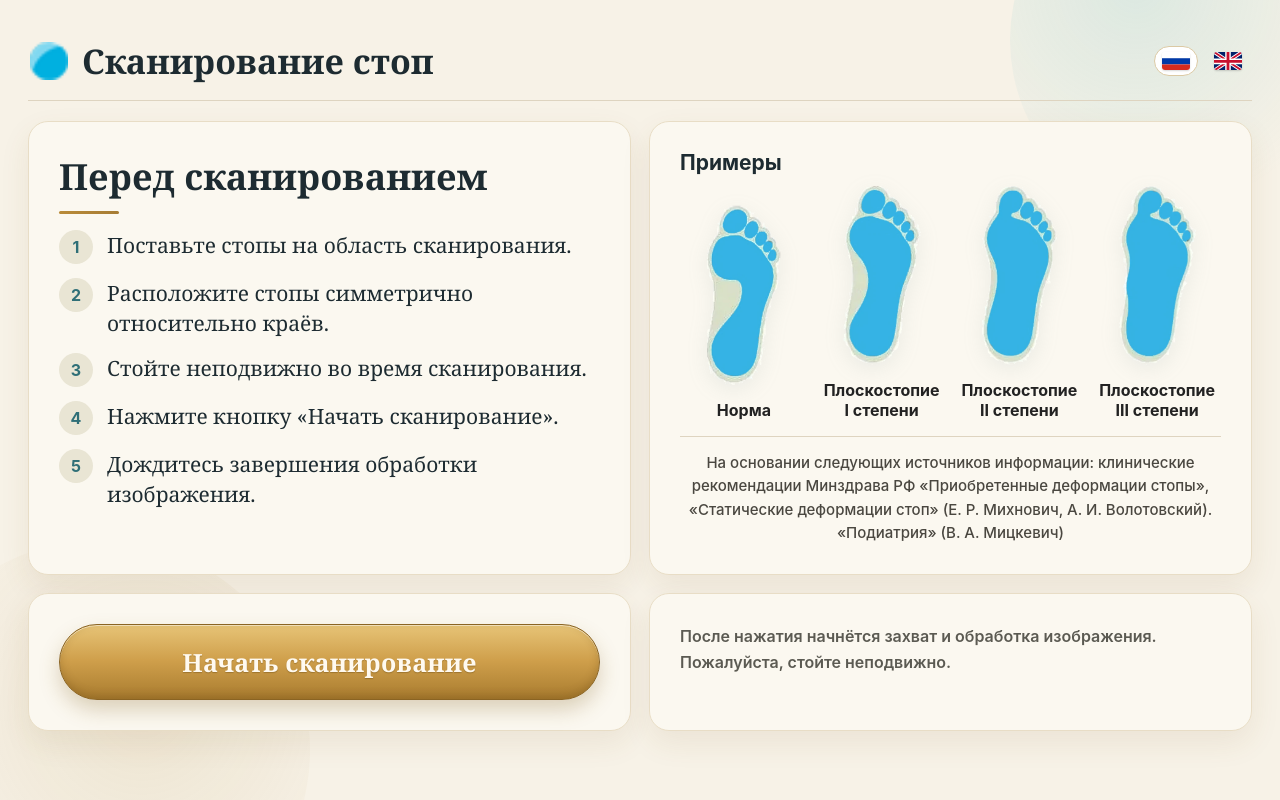
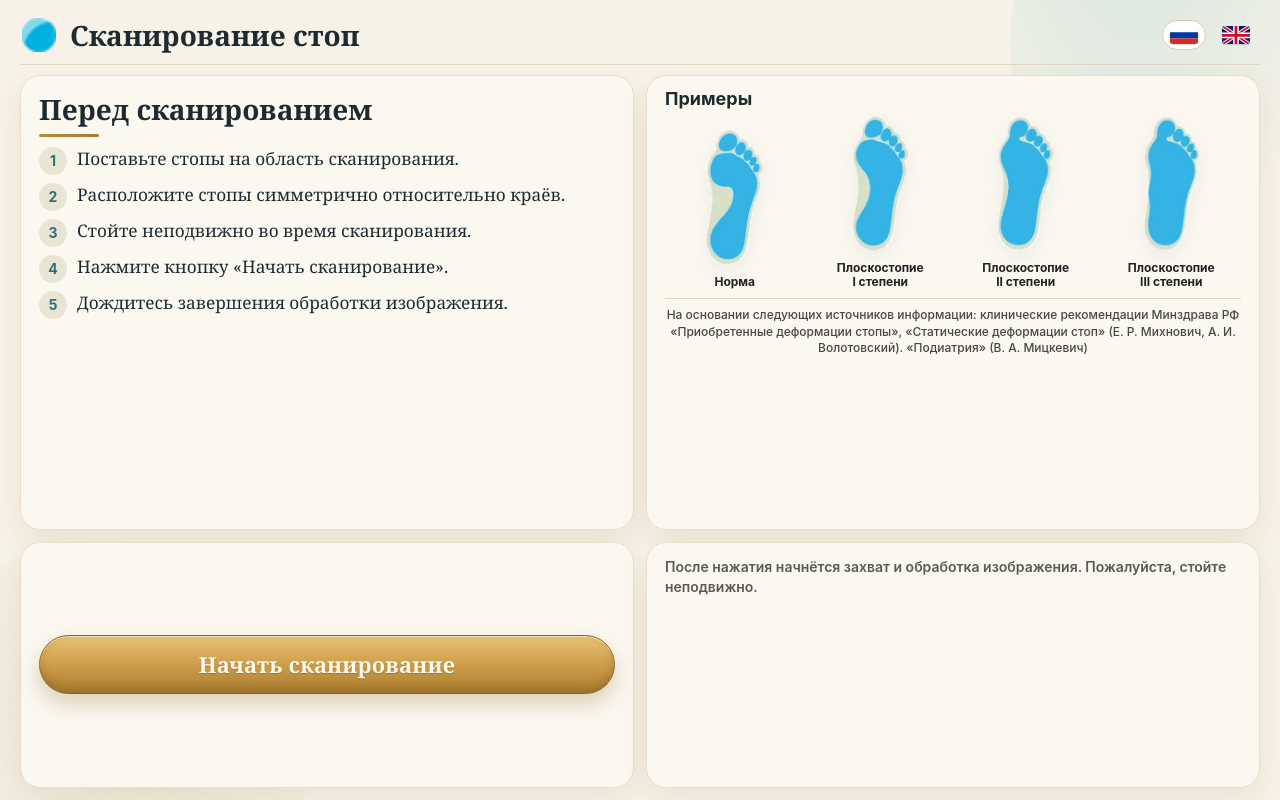
Before and after one commit to youssefhassanecoten-tech/scannerfrontexp, a plain HTML site: page home.html in a window 1280 px wide. Drawn offline with Linux system fonts and the light colour scheme.

Commit message:
Make home page fit viewport without scrolling

```diff
--- a/home.html
+++ b/home.html
@@ -31,6 +31,38 @@ body::after{bottom:-160px;left:-110px;width:420px;height:420px;background:radial
 h2{margin:0 0 8px;font-size:clamp(26px,3.4vw,36px)} .rule{width:60px;height:3px;border-radius:2px;background:linear-gradient(90deg,#b98b39,var(--gold));margin:10px 0 16px}
 .side h3{margin:0 0 12px;font:700 21px/1 -apple-system,sans-serif}
 @media(min-width:960px){.board{grid-template-columns:1fr 1fr;grid-template-areas:"intro examples" "steps cta"} .intro{grid-area:intro} .examples{grid-area:examples} .steps-card{grid-area:steps} .cta-card{grid-area:cta} .cta-card .gold-btn{max-width:none}}
+
+/* fit viewport without page scroll on desktop/tablet landscape */
+@media (min-width:960px) and (min-height:620px){
+  html,body{height:100%;overflow:hidden}
+  .page{height:100dvh;max-height:100dvh;overflow:hidden;display:flex;flex-direction:column;padding:12px 20px}
+  .top{flex:0 0 auto;padding:4px 2px 10px}
+  .logo{width:34px;height:34px}
+  .brand{font-size:clamp(22px,2.2vw,28px)}
+  #instruction{flex:1 1 auto;min-height:0;display:flex}
+  #instruction[hidden]{display:none!important}
+  .board{flex:1 1 auto;min-height:0;margin-top:10px;gap:12px;align-items:stretch}
+  .board .card{min-height:0;padding:14px 18px}
+  h2{font-size:clamp(22px,2.2vw,28px);margin:0 0 4px}
+  .rule{margin:6px 0 10px}
+  .steps li{font-size:clamp(15px,1.35vw,18px);margin-bottom:8px;gap:10px;line-height:1.35}
+  .steps li::before{flex:0 0 28px;height:28px;font-size:14px}
+  .side h3{margin:0 0 8px;font-size:18px}
+  .ff{gap:6px}
+  .ff img{max-height:min(17vh,140px)}
+  .ff-cap{margin-top:4px;font-size:12px;line-height:1.2}
+  .src{margin-top:8px;padding-top:8px;font-size:12px;line-height:1.4}
+  .gold-btn{padding:14px 22px;font-size:clamp(18px,1.7vw,22px)}
+  .cta-card div{font-size:14px !important;line-height:1.45 !important}
+  #progress{flex:1 1 auto;min-height:0;margin:10px auto 0;width:100%;max-width:760px;display:flex;flex-direction:column;justify-content:center;padding:18px 22px}
+  #progress[hidden]{display:none!important}
+  #progress > div:first-child{font-size:clamp(22px,2.4vw,26px)!important;margin-bottom:4px!important}
+  .stage,.pct{font-size:16px}
+  .bar{margin:10px auto;max-width:620px;height:18px}
+  .alert{margin-top:10px;padding:10px 12px;font-size:14px;max-width:620px}
+  .abort{margin-top:10px;padding:8px 18px;font-size:14px}
+  #scan-done{margin-top:8px!important;font-size:18px!important}
+}
 </style></head><body><div class="page">
 <header class="top"><img class="logo" src="favicon.ico" alt=""/><div class="brand" id="brand">Сканирование стоп</div><div class="sp"></div>
       <div class="lang">
```
Also changed, not shown: index.html (+32 -0 lines).
